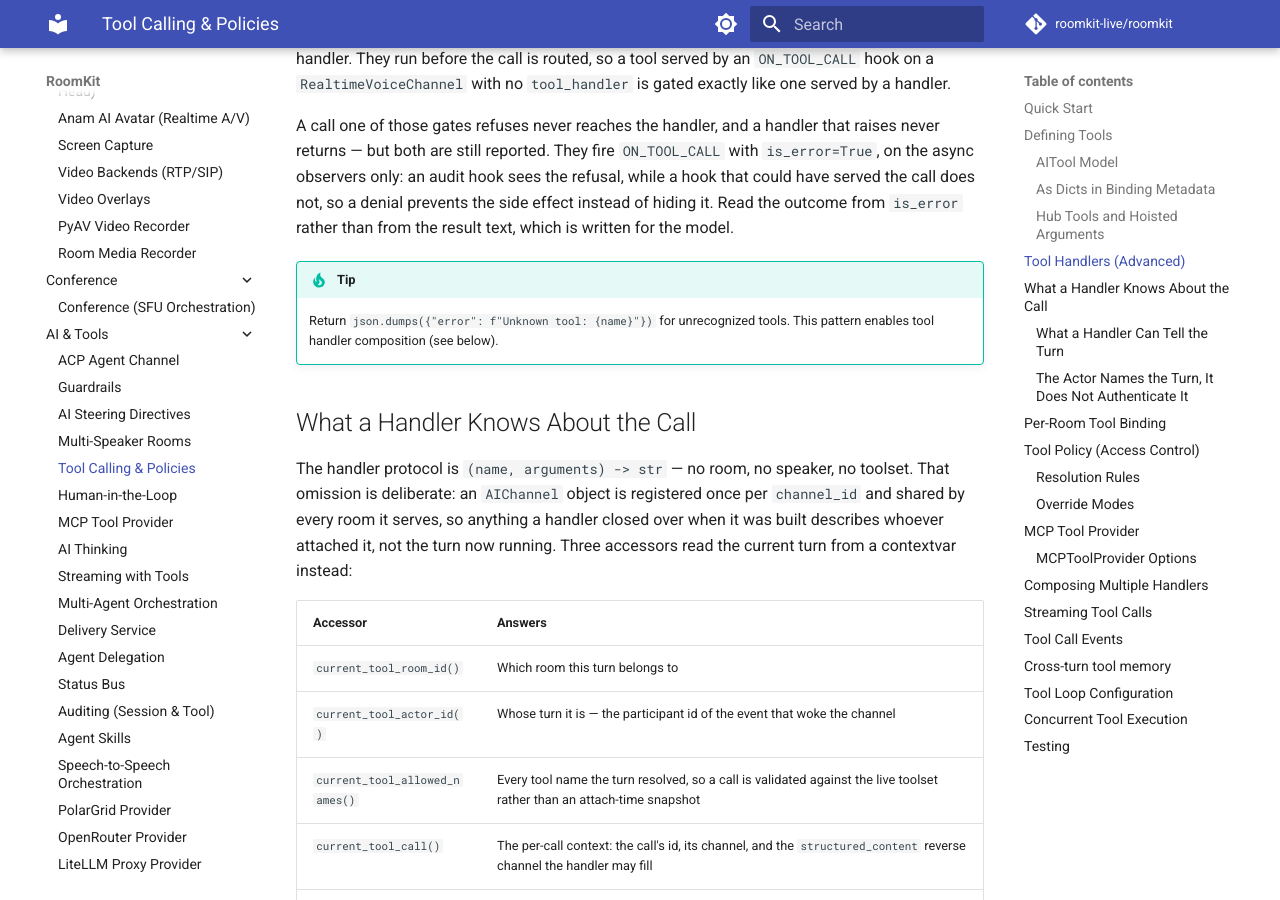
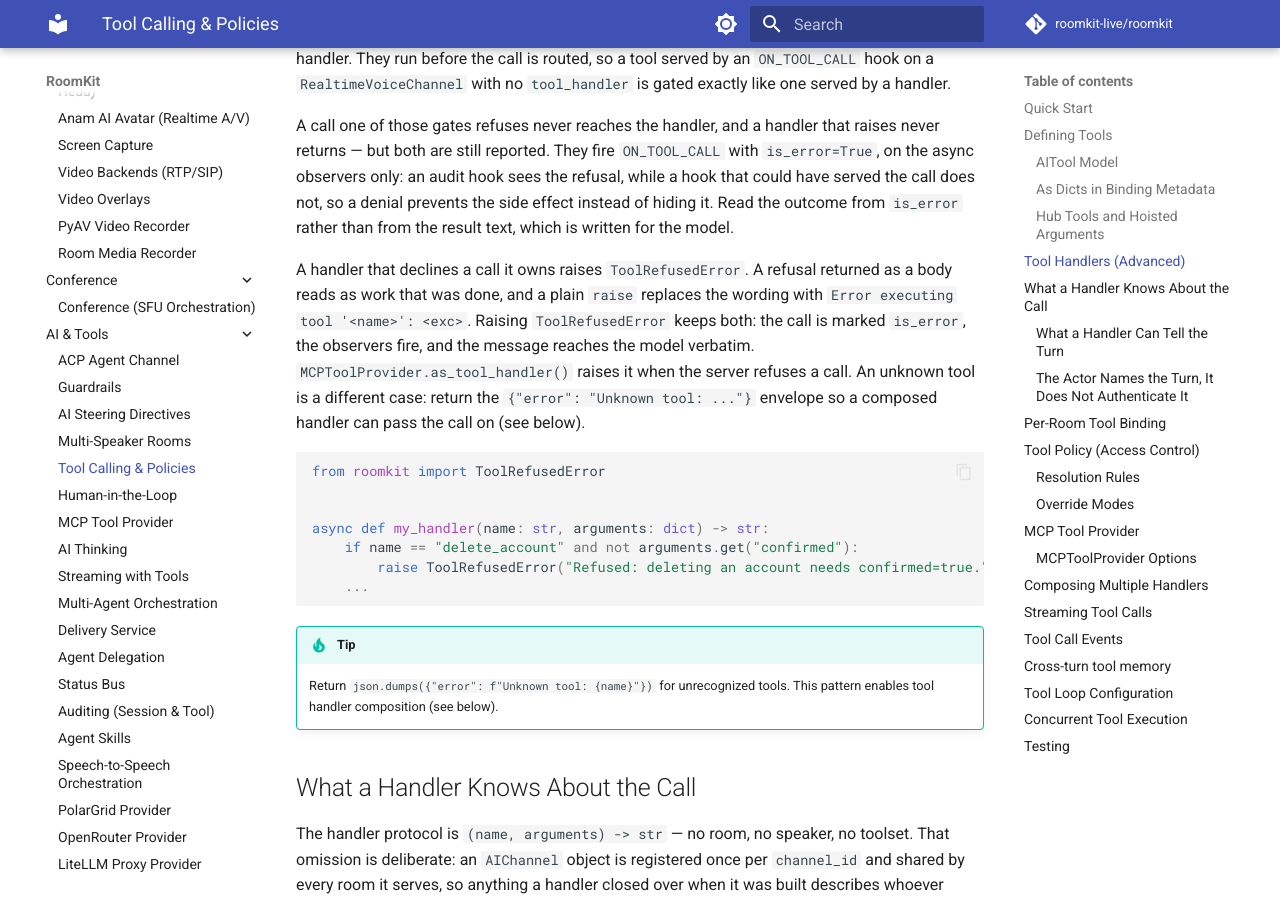
Before and after one commit to roomkit-live/roomkit-docs, an MkDocs documentation site: the page built from docs/guides/tool-calling.md, in a window 1280 px wide and 900 px high, scrolled down 4460 px. Built offline with MkDocs 1.6.1 and Material for MkDocs 9.7.7, drawn with Linux system fonts in a browser that asks for light colours; comment, search, counter and statistics services are not loaded.

Commit message:
docs(tools): a handler refuses a call with ToolRefusedError, and the Gemini floor is 2.24.0
ToolRefusedError shipped in roomkit 0.79.0 without a line in this site: the
tool-calling guide told a handler what is_error means but not how to state a
refusal of its own, and the image-generation guide still quoted the 2.18.0
google-genai floor the gemini extra no longer has.

````diff
--- a/docs/guides/tool-calling.md
+++ b/docs/guides/tool-calling.md
@@ -201,6 +201,25 @@ with `is_error=True`, on the async observers only: an audit hook sees the
 refusal, while a hook that could have served the call does not, so a denial
 prevents the side effect instead of hiding it. Read the outcome from `is_error`
 rather than from the result text, which is written for the model.
+
+A handler that declines a call it owns raises `ToolRefusedError`. A refusal
+returned as a body reads as work that was done, and a plain `raise` replaces
+the wording with `Error executing tool '<name>': <exc>`. Raising
+`ToolRefusedError` keeps both: the call is marked `is_error`, the observers
+fire, and the message reaches the model verbatim.
+`MCPToolProvider.as_tool_handler()` raises it when the server refuses a call.
+An unknown tool is a different case: return the `{"error": "Unknown tool: ..."}`
+envelope so a composed handler can pass the call on (see below).
+
+```python
+from roomkit import ToolRefusedError
+
+
+async def my_handler(name: str, arguments: dict) -> str:
+    if name == "delete_account" and not arguments.get("confirmed"):
+        raise ToolRefusedError("Refused: deleting an account needs confirmed=true.")
+    ...
+```
 
 !!! tip
     Return `json.dumps({"error": f"Unknown tool: {name}"})` for unrecognized tools. This pattern enables tool handler composition (see below).
````
Also changed, not shown: docs/features.md (+1 -1 lines), docs/guides/image-generation.md (+1 -1 lines).
